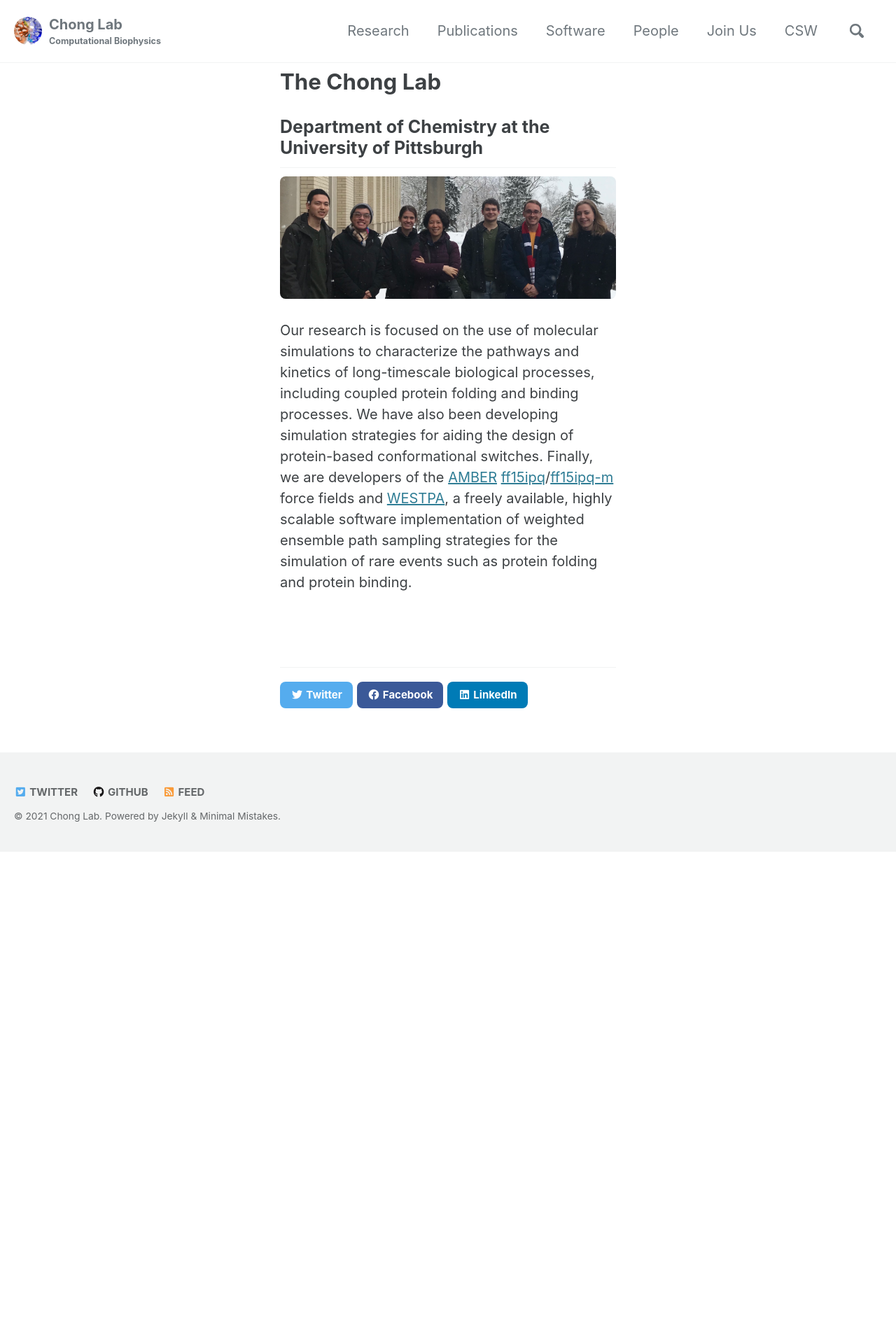
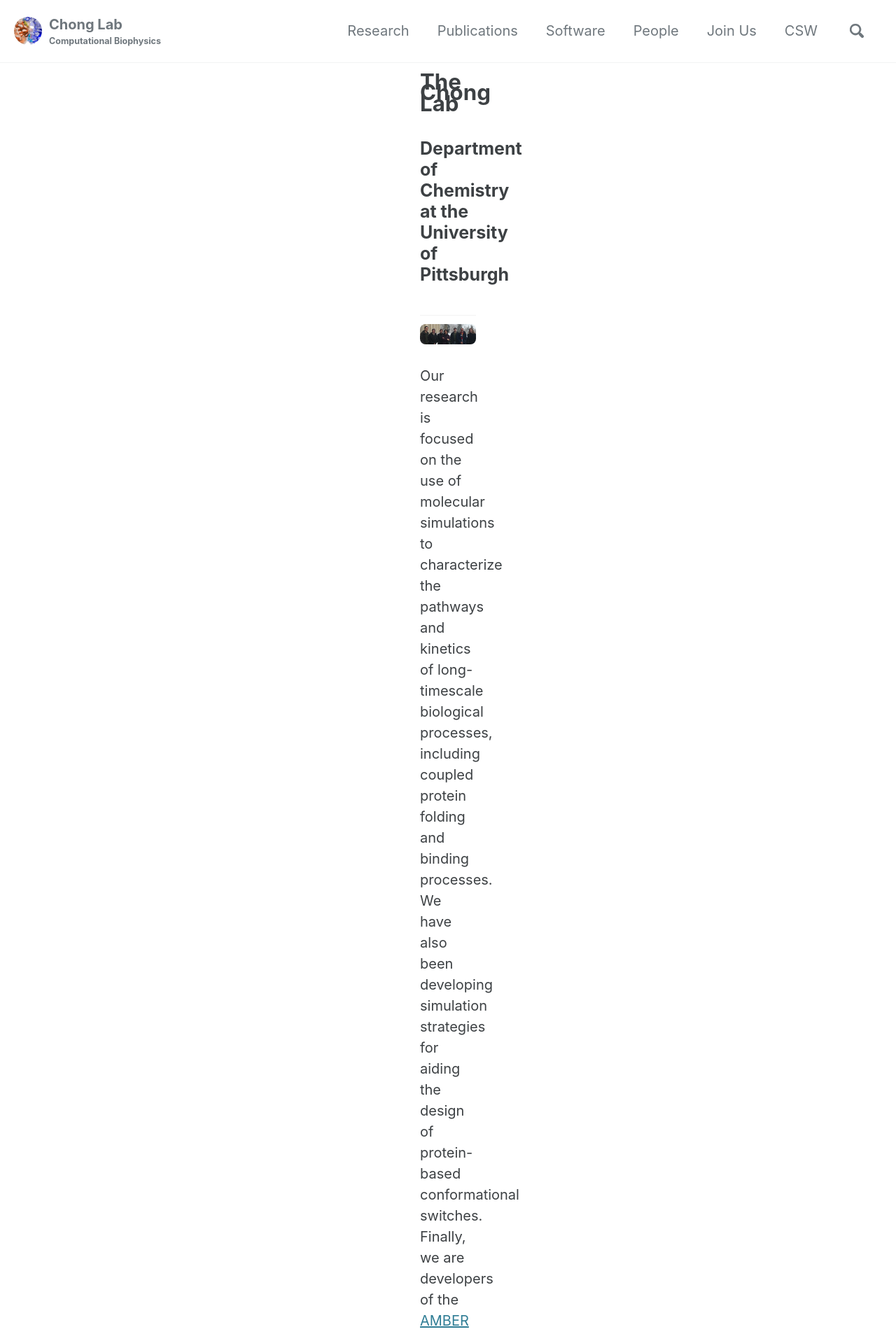
Before and after one commit to darianyang/darianyang.github.io, a Jekyll site: the page built from index.md, in a window 1280 px wide. Shown: the top 1906 px of the page at 70% size. Built offline with Jekyll 4.4.1, drawn with Linux system fonts in a browser that asks for light colours; cached includes are drawn as plain includes; before the commit the page ends 1217 px from its top, so only the background shows below that.

Commit message:
changed margin size

```diff
--- a/_sass/minimal-mistakes/_page.scss
+++ b/_sass/minimal-mistakes/_page.scss
@@ -4,8 +4,8 @@
 
 #main {
   @include clearfix;
-  margin-left: auto;
-  margin-right: auto;
+  margin-left: 10em;
+  margin-right: 10em;
   padding-left: 5em;
   padding-right: 5em;
   -webkit-animation: $intro-transition;
```
